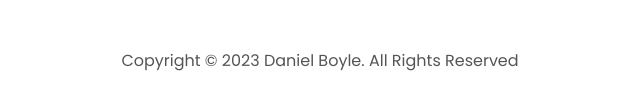
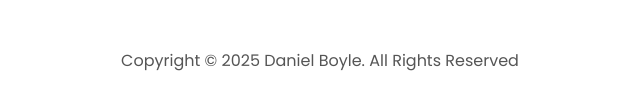
Before and after one commit to boyled1-git/html-css-js-portfolio-tutorial-2, a plain HTML site: page index.html in a window 1280 px wide. Shown: the part 4843-4953 px from the top of the page, 320-960 px from the left. Drawn offline with Linux system fonts and the light colour scheme.

Commit message:
Update index.html

```diff
--- a/index.html
+++ b/index.html
@@ -287,7 +287,7 @@
                 </ul>
             </div>
         </nav>
-        <p>Copyright &#169; 2023 Daniel Boyle. All Rights Reserved</p>
+        <p>Copyright &#169; 2025 Daniel Boyle. All Rights Reserved</p>
     </footer>
     <script src="script.js"></script>
 </body>
```
